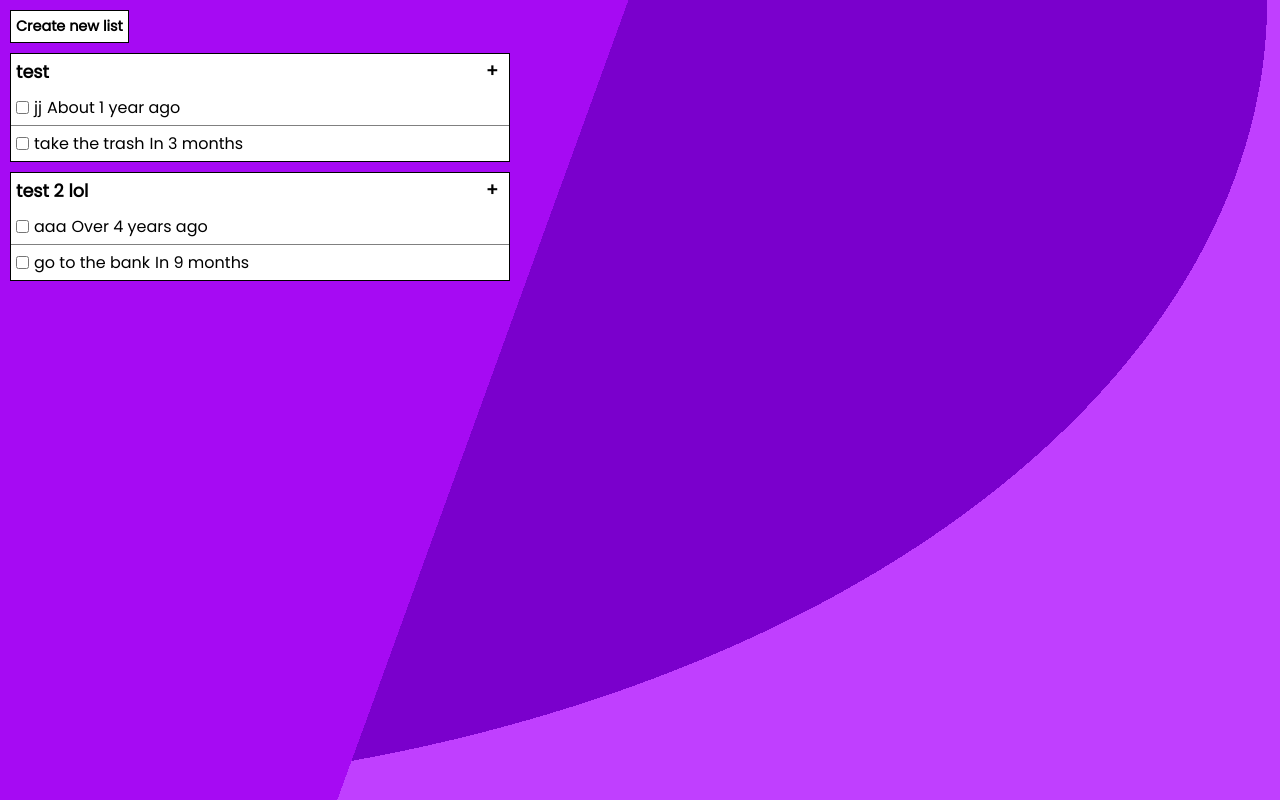
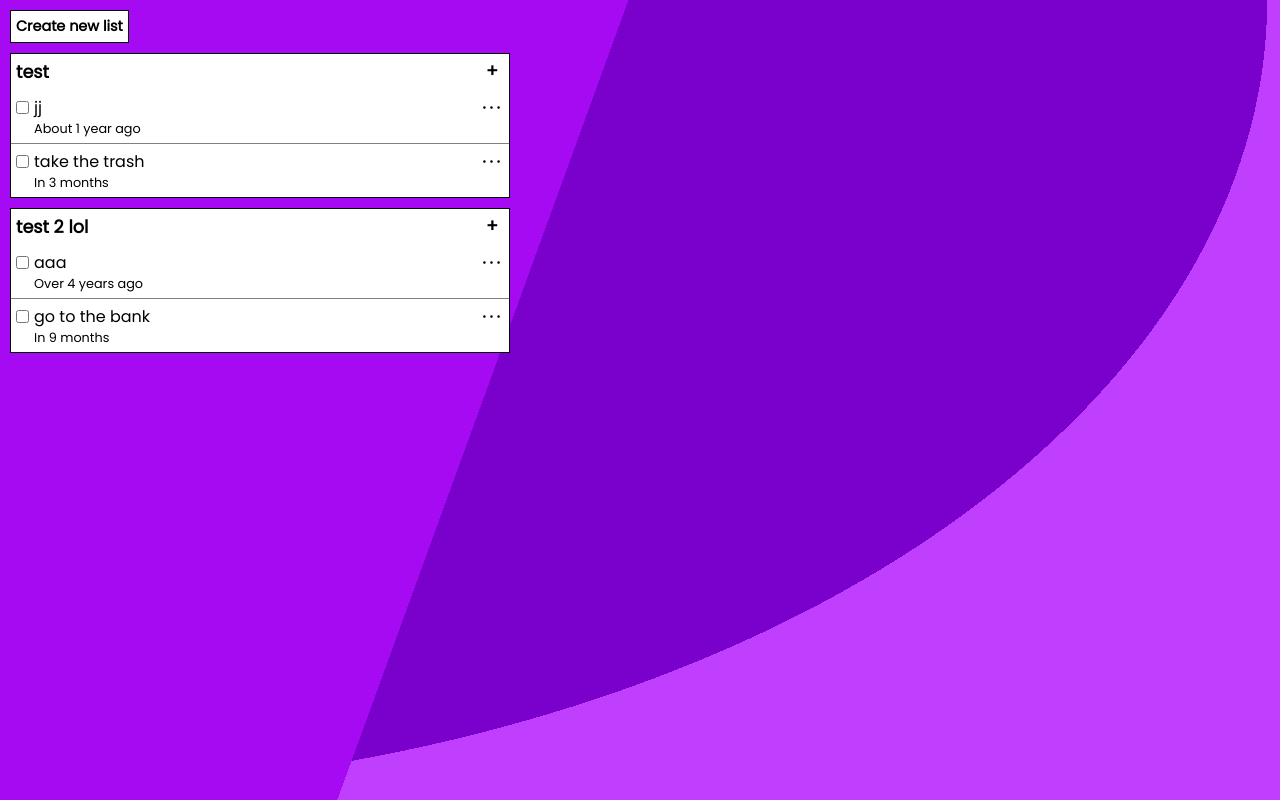
Before and after one commit to ewardou/todo-list, a website built with webpack: page dist/index.html in a window 1280 px wide. Built offline with nearby package versions, Linux system fonts and the light colour scheme.

Commit message:
Organize todo-item dom layout and add more button

```diff
--- a/src/dom.js
+++ b/src/dom.js
@@ -1,4 +1,5 @@
 import formatDistanceToNow from 'date-fns/formatDistanceToNow';
+import more from "./icons/more.svg";
 
 //Put in a factory pattern
 function createProjectElement(project){
@@ -23,10 +24,18 @@ function createTodoElement(todo){
     label.textContent=`${todo.title}`;
 
     let date=document.createElement("p");
-    let format=capitalize(formatDistanceToNow(new Date(todo.dueDate),{addSuffix:true}));
-    date.textContent=format;
+    if (todo.dueDate){
+        let format=capitalize(formatDistanceToNow(new Date(todo.dueDate),{addSuffix:true}));
+        date.textContent=format;
+    } else {
+        date.textContent="";
+    };
 
-    div.append(checkbox,label,date);
+    let moreIcon=document.createElement("img");
+    moreIcon.setAttribute("src",more);
+    moreIcon.classList.add("more");
+
+    div.append(checkbox,label,date,moreIcon);
     if(todo.priority){
         div.classList.add("priority");
     };
--- a/src/style.css
+++ b/src/style.css
@@ -77,16 +77,31 @@ body{
     font-size: 1.1rem;
     padding: 5px;
 }
-.project div{
-    padding: 5px;
-}
 .project div+div{
     border-top: 1px solid gray;
 }
 .project>div{
-    display:flex;
+    display:grid;
+    grid-template-columns: min-content 1fr min-content;
+    grid-auto-rows: min-content;
     align-items: center;
-    gap: 5px;
+    column-gap: 5px;
+    padding: 5px;
+}
+.project>div>p{
+    font-size: 0.8rem;
+    grid-column: 2/4;
+    grid-row: 2;
+}
+.more{
+    height: 25px;
+}
+.more:hover{
+    border-radius: 50%;
+    background-color: rgb(200 129 233);
+}
+.more:active{
+    background-color: rgb(129 74 202);
 }
 .project div.completed{
     background-color: rgb(230, 205, 240);
```
Also changed, not shown: dist/cf47fecbf258f686f75b.svg (added), dist/main.js, src/icons/more.svg (added).
